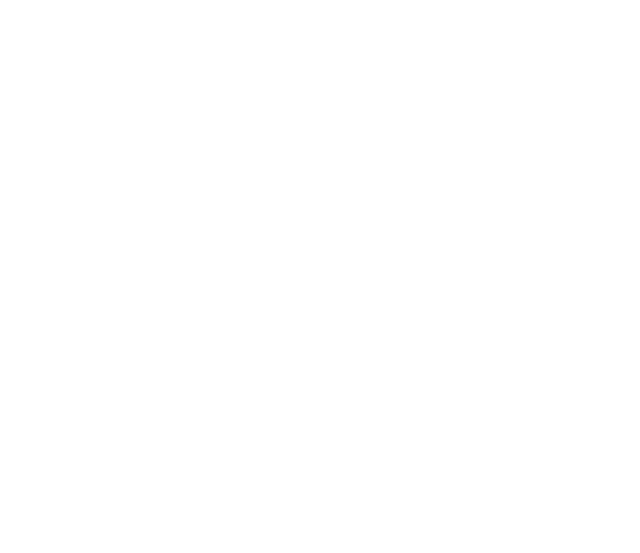
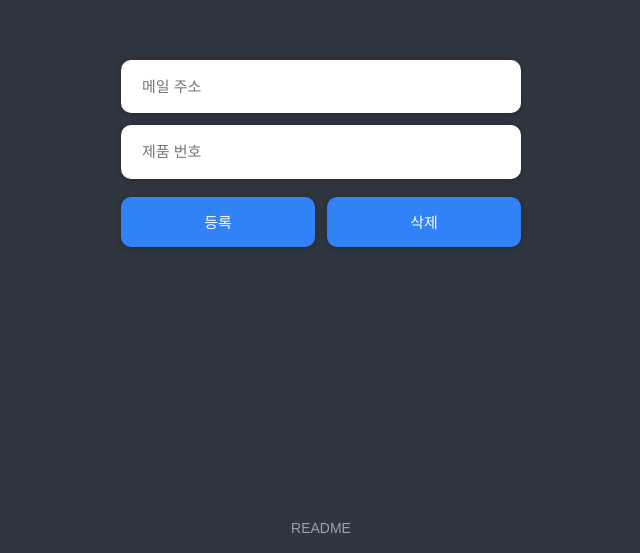
Before and after one commit to seungdeng17/sold-out-keyboard, a React (Create React App) app in the folder client/: page / in a window 1280 px wide. Shown: the part 247-800 px from the top of the page, without its empty margins (319-959 px from the left). Built offline with nearby package versions, Linux system fonts and the light colour scheme.

Commit message:
feat: 클라이언트 소스 추가

```diff
--- a/client/package.json
+++ b/client/package.json
@@ -6,10 +6,12 @@
     "@testing-library/jest-dom": "^5.11.4",
     "@testing-library/react": "^11.1.0",
     "@testing-library/user-event": "^12.1.10",
+    "axios": "^0.21.1",
     "react": "^17.0.2",
     "react-dom": "^17.0.2",
     "react-scripts": "4.0.3",
     "styled-components": "^5.2.3",
+    "styled-reset": "^4.3.4",
     "web-vitals": "^1.0.1"
   },
   "scripts": {
--- a/client/public/index.html
+++ b/client/public/index.html
@@ -3,6 +3,7 @@
   <head>
     <meta charset="utf-8" />
     <meta name="viewport" content="width=device-width, initial-scale=1" />
+    <link rel="preload" href="https://fonts.googleapis.com/css2?family=Noto+Sans+KR&display=swap" as="font" />
     <title>나도 살래 키보드</title>
   </head>
   <body>
--- a/client/src/App.js
+++ b/client/src/App.js
@@ -1,5 +1,44 @@
-function App() {
-  return <div className="App"></div>;
-}
+import styled from "styled-components";
+
+import GlobalStyles from "./GlobalStyles";
+import Form from "./Form";
+
+const App = () => {
+  return (
+    <>
+      <GlobalStyles />
+      <Content>
+        <Form />
+      </Content>
+      <Footer>
+        <a href="https://github.com/seungdeng17/sold-out-keyboard">README</a>
+      </Footer>
+    </>
+  );
+};
+
+const Content = styled.div`
+  width: 100%;
+  height: 100vh;
+  display: flex;
+  justify-content: center;
+  align-items: center;
+`;
+
+const Footer = styled.div`
+  width: 100%;
+  height: 50px;
+  position: fixed;
+  bottom: 0;
+  display: flex;
+  justify-content: center;
+  align-items: center;
+
+  a {
+    font-size: 14px;
+    text-decoration: none;
+    color: #95a5a6;
+  }
+`;
 
 export default App;
--- /dev/null
+++ b/client/src/Form.js
@@ -0,0 +1,97 @@
+import { useRef } from "react";
+import styled from "styled-components";
+import axios from "axios";
+
+const Form = () => {
+  const emailRef = useRef();
+  const keyboardNumberRef = useRef();
+
+  const onSubmitHandler = async (e) => {
+    e.preventDefault();
+    const email = emailRef.current.value;
+    const number = keyboardNumberRef.current.value;
+    try {
+      const response = await axios.post("http://localhost:3001/api/keyboard", { email, number });
+      alert(response.data.message);
+    } catch ({ response }) {
+      alert(response.data.message);
+    }
+  };
+
+  const onDeleteHandler = async () => {
+    const email = emailRef.current.value;
+    const number = keyboardNumberRef.current.value;
+    try {
+      const response = await axios.delete("http://localhost:3001/api/keyboard", { data: { email, number } });
+      alert(response.data.message);
+    } catch ({ response }) {
+      alert(response.data.message);
+    }
+  };
+
+  return (
+    <FormWrapper onSubmit={onSubmitHandler}>
+      <input type="text" ref={emailRef} placeholder="메일 주소" />
+      <input type="text" ref={keyboardNumberRef} placeholder="제품 번호" />
+      <ButtonWrapper>
+        <button type="submit">등록</button>
+        <button type="button" onClick={onDeleteHandler}>
+          삭제
+        </button>
+      </ButtonWrapper>
+    </FormWrapper>
+  );
+};
+
+const FormWrapper = styled.form`
+  input {
+    width: 400px;
+    height: 53.5px;
+    border-radius: 10px;
+    border: 3.5px solid transparent;
+    outline: none;
+    display: block;
+    margin-bottom: 12px;
+    text-indent: 16px;
+    color: #2f3542;
+    font-size: 15px;
+    box-sizing: border-box;
+    transition: 0.3s;
+    box-shadow: rgb(0 0 0 / 12%) 0px 1px 6px 0px, rgb(0 0 0 / 12%) 0px 1px 6px 0px;
+
+    :hover {
+      border-color: #74b9ff;
+    }
+
+    :focus {
+      border-color: #0984e3;
+    }
+  }
+`;
+
+const ButtonWrapper = styled.div`
+  margin-top: 18px;
+  width: 400px;
+  display: flex;
+  justify-content: space-between;
+
+  button {
+    border-radius: 10px;
+    border: none;
+    outline: none;
+    width: calc(50% - 6px);
+    height: 50px;
+    cursor: pointer;
+    background-color: #3182f6;
+    color: #fff;
+    font-size: 15px;
+    transition: 0.3s;
+    box-shadow: rgb(0 0 0 / 12%) 0px 1px 6px 0px, rgb(0 0 0 / 12%) 0px 1px 6px 0px;
+
+    :hover {
+      background-color: #1c64da;
+    }
+  }
+`;
+
+export default Form;
--- /dev/null
+++ b/client/src/GlobalStyles.js
@@ -0,0 +1,22 @@
+import { createGlobalStyle } from "styled-components";
+import { reset } from "styled-reset";
+
+const GlobalStyles = createGlobalStyle`
+  ${reset}
+
+  html {
+      scroll-behavior: smooth;
+  }
+
+  body {
+    font-family: 'Noto Sans KR', sans-serif;
+    position: relative;
+    background: rgb(47, 54, 64);
+  }
+
+  button, input, textarea {
+    font-family: 'Noto Sans KR', sans-serif;
+  }
+`;
+
+export default GlobalStyles;
```
